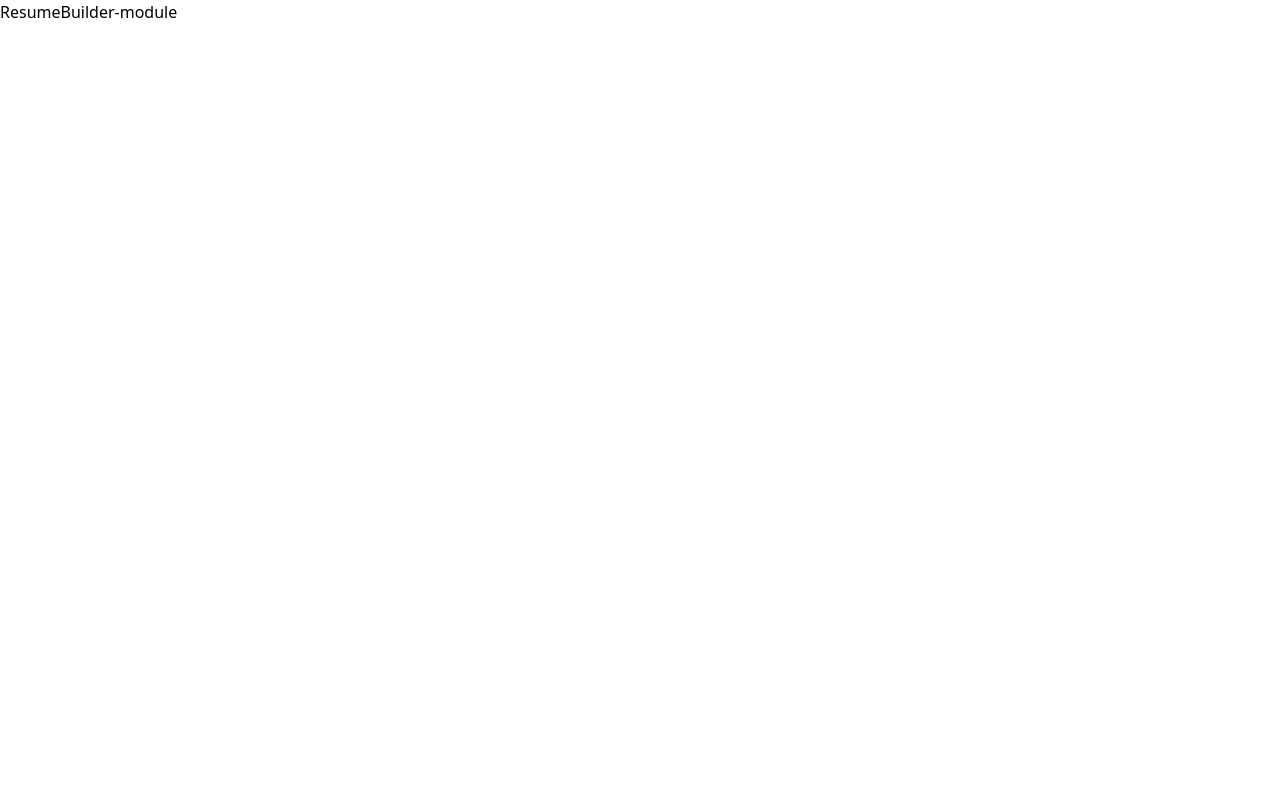
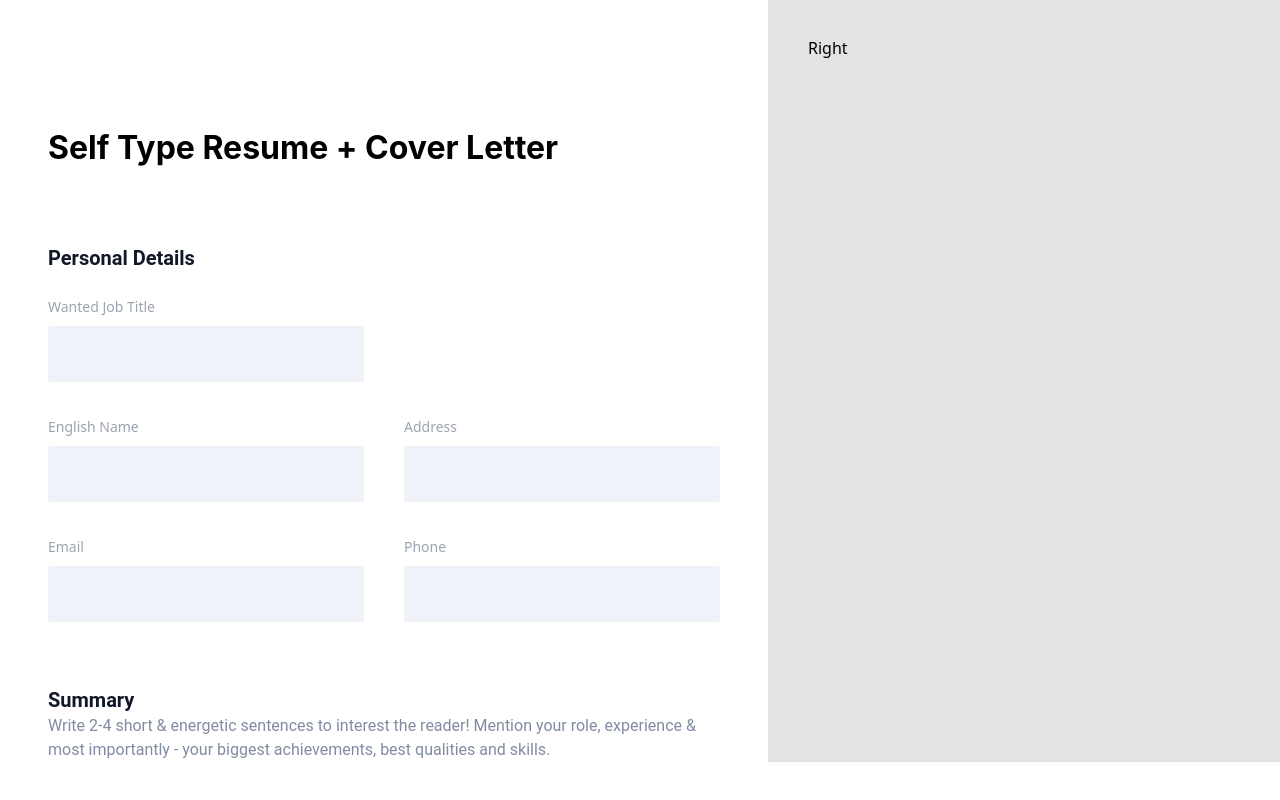
Before and after one commit to mufaqar/resume, a Next.js app: page /resume-builder in a window 1280 px wide. Built offline with nearby package versions, Linux system fonts and the light colour scheme; a web font is replaced by a local one.

Commit message:
update with layout

```diff
--- /dev/null
+++ b/src/components/Fields/Label.jsx
@@ -0,0 +1,9 @@
+import React from 'react'
+
+const Label = ({children, className}) => {
+  return (
+    <label className={`font-normal capitalize text-sm text-gray-400 ${className}`}>{children}</label>
+  )
+}
+
+export default Label
--- /dev/null
+++ b/src/components/Layout.jsx
@@ -0,0 +1,12 @@
+import React from 'react'
+
+const Container = ({children}) => {
+  return (
+    <div className='md:flex'>
+      <div className='md:w-[60%] px-4 md:px-7 lg:px-12'> {children[0]}</div>
+      <div className='md:w-[40%] px-4 md:px-7 lg:px-10 py-9 bg-[#E3E3E3]'> {children[1]}</div>
+    </div>
+  )
+}
+
+export default Container
--- /dev/null
+++ b/src/components/PersonalDetails/PersonalDetails-form.jsx
@@ -0,0 +1,64 @@
+import React from "react";
+import { Label } from "../imports";
+
+const PersonalDetailsForm = () => {
+  return (
+    <form>
+      <div class="grid gap-3 md:gap-x-5 md:gap-y-4 lg:gap-x-10 lg:gap-y-8 mb-6 md:grid-cols-2 mt-[22px]">
+        <div>
+          <Label>Wanted Job Title</Label>
+          <input
+            type="text"
+            id="first_name"
+            className="input"
+            placeholder=""
+            required
+          />
+        </div>
+        <div />
+        <div>
+          <Label>English Name</Label>
+          <input
+            type="text"
+            id="first_name"
+            className="input"
+            placeholder=""
+            required
+          />
+        </div>
+        <div>
+          <Label>Address</Label>
+          <input
+            type="text"
+            id="first_name"
+            className="input"
+            placeholder=""
+            required
+          />
+        </div>
+        <div>
+        <Label>Email</Label>
+        <input
+          type="text"
+          id="first_name"
+          className="input"
+          placeholder=""
+          required
+        />
+      </div>
+      <div>
+        <Label>Phone</Label>
+        <input
+          type="number"
+          id="first_name"
+          className="input"
+          placeholder=""
+          required
+        />
+      </div>
+      </div>
+    </form>
+  );
+};
+
+export default PersonalDetailsForm;
--- /dev/null
+++ b/src/components/SubTitle.jsx
@@ -0,0 +1,9 @@
+import React from 'react'
+
+const SubTitle = ({children, className}) => {
+  return (
+    <h3 className={`font-semibold text-xl text-gray-900 font-roboto ${className}`}>{children}</h3>
+  )
+}
+
+export default SubTitle
--- /dev/null
+++ b/src/components/Text.jsx
@@ -0,0 +1,9 @@
+import React from 'react'
+
+const Text = ({children, className}) => {
+  return (
+    <p className={`text-base text-[#828BA2] font-roboto ${className}`}>{children}</p>
+  )
+}
+
+export default Text
--- a/src/components/imports.jsx
+++ b/src/components/imports.jsx
@@ -0,0 +1,5 @@
+export {default as SubTitle} from './SubTitle'
+export {default as Layout} from './Layout'
+export {default as Label} from './Fields/Label'
+export {default as PersonalDetailsForm} from './PersonalDetails/PersonalDetails-form'
+export {default as Text} from './Text'
--- a/src/modules/ResumeBuilder-module.jsx
+++ b/src/modules/ResumeBuilder-module.jsx
@@ -1,9 +1,32 @@
-import React from 'react'
+import {
+  Layout,
+  PersonalDetailsForm,
+  SubTitle,
+  Text,
+} from "@/components/imports";
+import React from "react";
 
 const ResumeBuilderModule = () => {
   return (
-    <div>ResumeBuilder-module</div>
-  )
-}
+    <>
+      <Layout>
+          <section>
+          <h1 className="font-bold text-[32px] font-apple-sd mt-[124px] mb-[72px]">
+            Self Type Resume + Cover Letter
+          </h1>
+          <SubTitle>Personal Details</SubTitle>
+          <PersonalDetailsForm />
+          <SubTitle className="mt-16">Summary</SubTitle>
+          <Text>
+            Write 2-4 short & energetic sentences to interest the reader!
+            Mention your role, experience & most importantly - your biggest
+            achievements, best qualities and skills.
+          </Text>
+          </section>
+          <section>Right</section>
+      </Layout>
+    </>
+  );
+};
 
-export default ResumeBuilderModule
+export default ResumeBuilderModule;
--- a/src/styles/globals.css
+++ b/src/styles/globals.css
@@ -4,6 +4,14 @@
 
 
 @import url('https://fonts.googleapis.com/css2?family=Inter:wght@200;300;400;500;600;700&family=Open+Sans:wght@300;400;500&family=Roboto:wght@300;400;500;700&display=swap');
+
+@layer components{
+     .input{
+          @apply  mt-2 text-gray-900 border-none text-lg outline-none ring-0 focus:ring-0 rounded-[3px] bg-[#EFF2F9]  block w-full p-[14px] placeholder:text-lg
+     }
+}
+
+
 
 @font-face {
      font-family: apple-sd;
```
